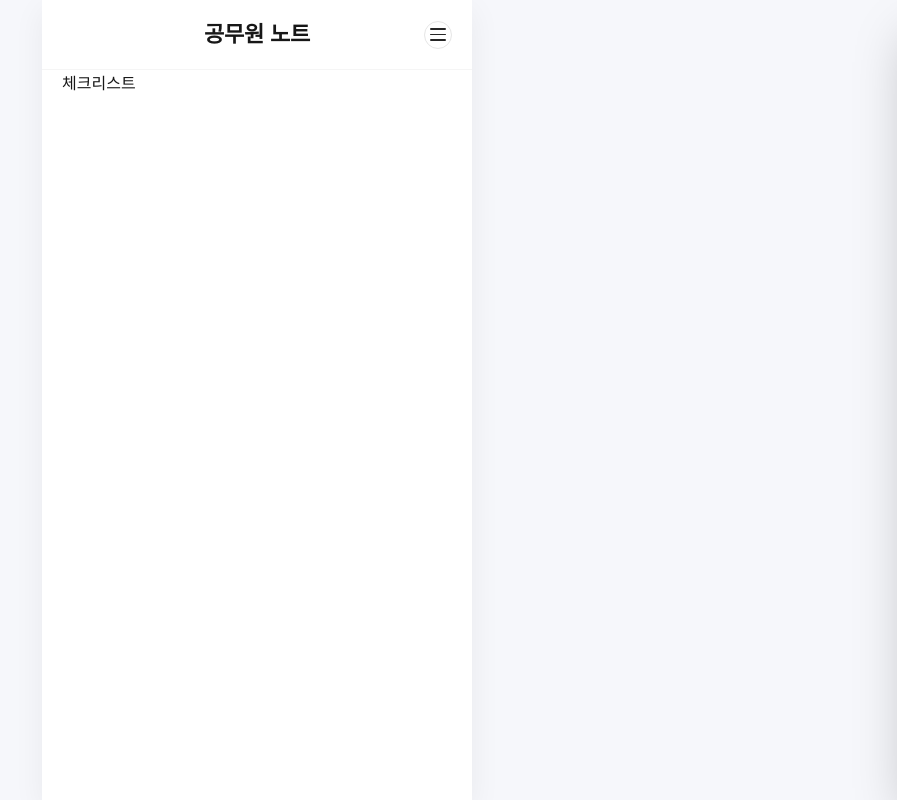
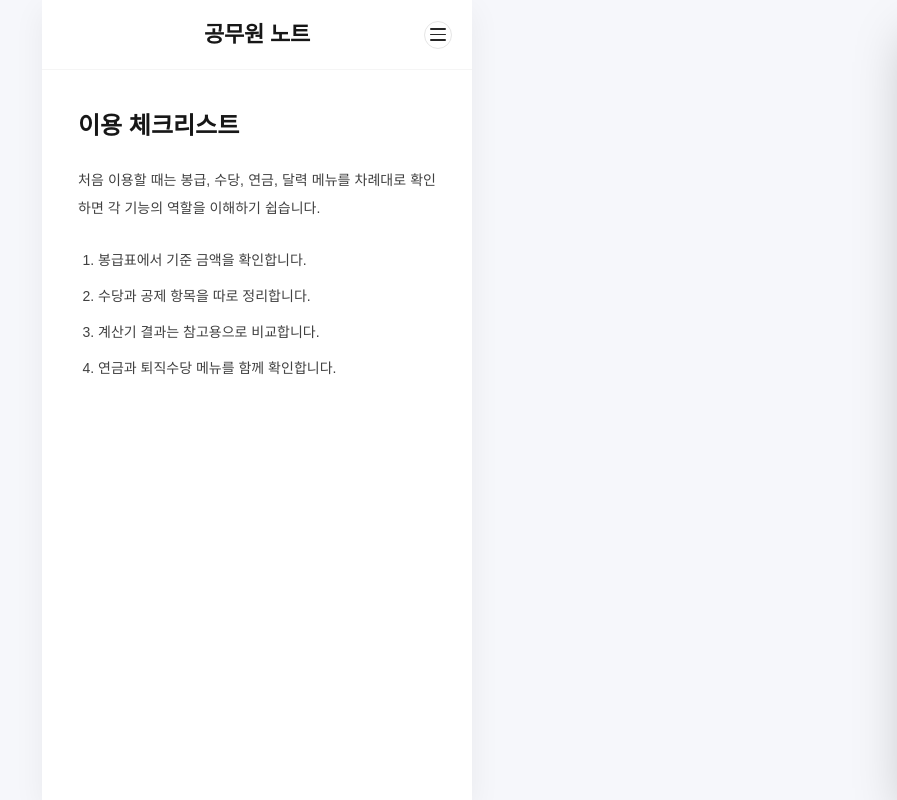
Before and after one commit to parkdaewoon/calculator, a Next.js app: page /checklist in a window 1280 px wide. Shown: the whole page, without its empty margins (383-1280 px from the left). Built offline with nearby package versions, Linux system fonts and the light colour scheme; no server answers.

Commit message:
Expand checklist page

```diff
--- a/app/checklist/page.tsx
+++ b/app/checklist/page.tsx
@@ -1 +1,22 @@
-export default function ChecklistPage() { return <main>체크리스트</main>; }
+import type { Metadata } from "next";
+
+export const metadata: Metadata = {
+  title: "이용 체크리스트",
+  description: "공무원 노트 이용 순서를 안내합니다.",
+  alternates: { canonical: "/checklist" },
+};
+
+export default function ChecklistPage() {
+  return (
+    <main className="mx-auto max-w-3xl px-4 py-10 text-sm leading-7 text-neutral-700">
+      <h1 className="mb-6 text-2xl font-bold text-neutral-900">이용 체크리스트</h1>
+      <p>처음 이용할 때는 봉급, 수당, 연금, 달력 메뉴를 차례대로 확인하면 각 기능의 역할을 이해하기 쉽습니다.</p>
+      <ol className="mt-6 list-decimal space-y-2 pl-5">
+        <li>봉급표에서 기준 금액을 확인합니다.</li>
+        <li>수당과 공제 항목을 따로 정리합니다.</li>
+        <li>계산기 결과는 참고용으로 비교합니다.</li>
+        <li>연금과 퇴직수당 메뉴를 함께 확인합니다.</li>
+      </ol>
+    </main>
+  );
+}
```
